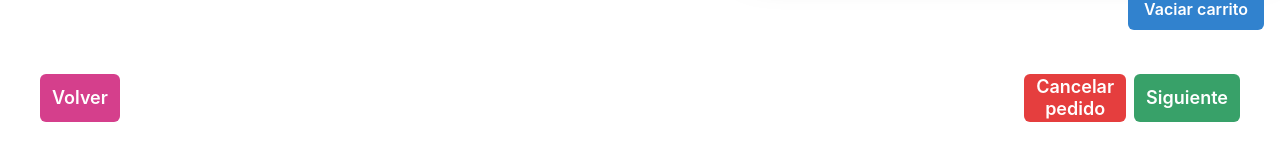
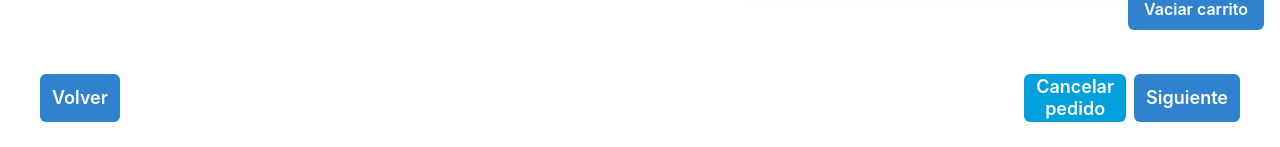
Before and after one commit to jmartinflores23/deliverit-is-g6, a React (Create React App) app: page / in a window 1280 px wide. Shown: the part 781-928 px from the top of the page. Built offline with nearby package versions, Linux system fonts and the light colour scheme.

Commit message:
cambio de color de la interfaz

```diff
--- a/src/components/BarraDeProgreso.css
+++ b/src/components/BarraDeProgreso.css
@@ -1,9 +1,9 @@
 .step {
-    color: black;
+    color: white;
     width: 4rem;
     height: 4rem;;
     font-size: 100%;
-    background-color: pink;
+    background-color: #007090;
     border-radius: 10%;
     display:flex;
     justify-content: center;
@@ -12,7 +12,7 @@
 }
 
 .step.completed {
-    background-color: palevioletred;
+    background-color: #007090;
     color: white;
 
 }
--- a/src/components/BarraDeProgreso.js
+++ b/src/components/BarraDeProgreso.js
@@ -4,6 +4,7 @@ import "react-step-progress-bar/styles.css";
 import "./BarraDeProgreso.css";
 import { MdShoppingCart, MdHouse, MdAttachMoney, MdAccessTime, MdOutlineEditNote } from "react-icons/md";
 import { Icon } from '@chakra-ui/react';
+import { color } from 'framer-motion';
 
 
 
@@ -11,40 +12,40 @@ function BarraDeProgreso({ page, titulos }) {
   return (
     <ProgressBar
       percent={page * 25}
-      filledBackground="linear-gradient(to right, #e381c9, #e31bae)"
+      filledBackground="linear-gradient(to right, #A3BAC3, #007090)"
     >
       <Step transition="scale" >
         {({ accomplished, page, titulos }) => (
           <div className={`step ${accomplished ? "completed" : ""}`}>
-            <Icon as={MdShoppingCart} boxSize={12} />
+            <Icon as={MdShoppingCart} boxSize={12}/>
           </div>
         )}
       </Step>
       <Step transition="scale">
         {({ accomplished, page, titulos }) => (
           <div className={`step ${accomplished ? "completed" : ""}`}>
-             <Icon as={MdHouse} boxSize={12} />
+             <Icon as={MdHouse} boxSize={12}/>
           </div>
         )}
       </Step>
       <Step transition="scale">
         {({ accomplished, page, titulos }) => (
           <div className={`step ${accomplished ? "completed" : ""}`}>
-             <Icon as={MdAttachMoney} boxSize={12} />
+             <Icon as={MdAttachMoney} boxSize={12}/>
           </div>
         )}
       </Step>
       <Step transition="scale">
         {({ accomplished, page, titulos }) => (
           <div className={`step ${accomplished ? "completed" : ""}`}>
-             <Icon as={MdAccessTime} boxSize={12} />
+             <Icon as={MdAccessTime} boxSize={12}/>
           </div>
         )}
       </Step>
       <Step transition="scale">
         {({ accomplished, page, titulos }) => (
           <div className={`step ${accomplished ? "completed" : ""}`}>
-             <Icon as={MdOutlineEditNote} boxSize={12} />
+             <Icon as={MdOutlineEditNote} boxSize={12}/>
           </div>
         )}
       </Step>
--- a/src/components/Formulario.js
+++ b/src/components/Formulario.js
@@ -99,14 +99,14 @@ function Formulario() {
         </Box>
         <Box mx='10' my='7' className='footer'>
           <Stack my='4' isInline justifyContent='space-between'>
-            <Button size='lg' p='3' colorScheme="pink"
+            <Button size='lg' p='3' colorScheme="blue"
               disabled={page === 0}
               onClick={() => {
                 setPage((currPage) => page === 0 ? currPage : currPage - 1);
               }}
             >Volver</Button>
             <Stack isInline>
-              <Button size='lg' p='3' align='end' colorScheme='red'
+              <Button size='lg' p='3' align='end' colorScheme='linkedin'
                 onClick={() => {
                   cancelarPedido();
                 }}
@@ -114,7 +114,7 @@ function Formulario() {
                 <Text> Cancelar <br></br>pedido
                 </Text>
               </Button>
-              <Button size='lg' p='3' align='end' colorScheme='green'
+              <Button size='lg' p='3' align='end' colorScheme='blue'
                 onClick={() => {
                   if (page === FormTitles.length - 1) {
                     confirmarPedido();
```
